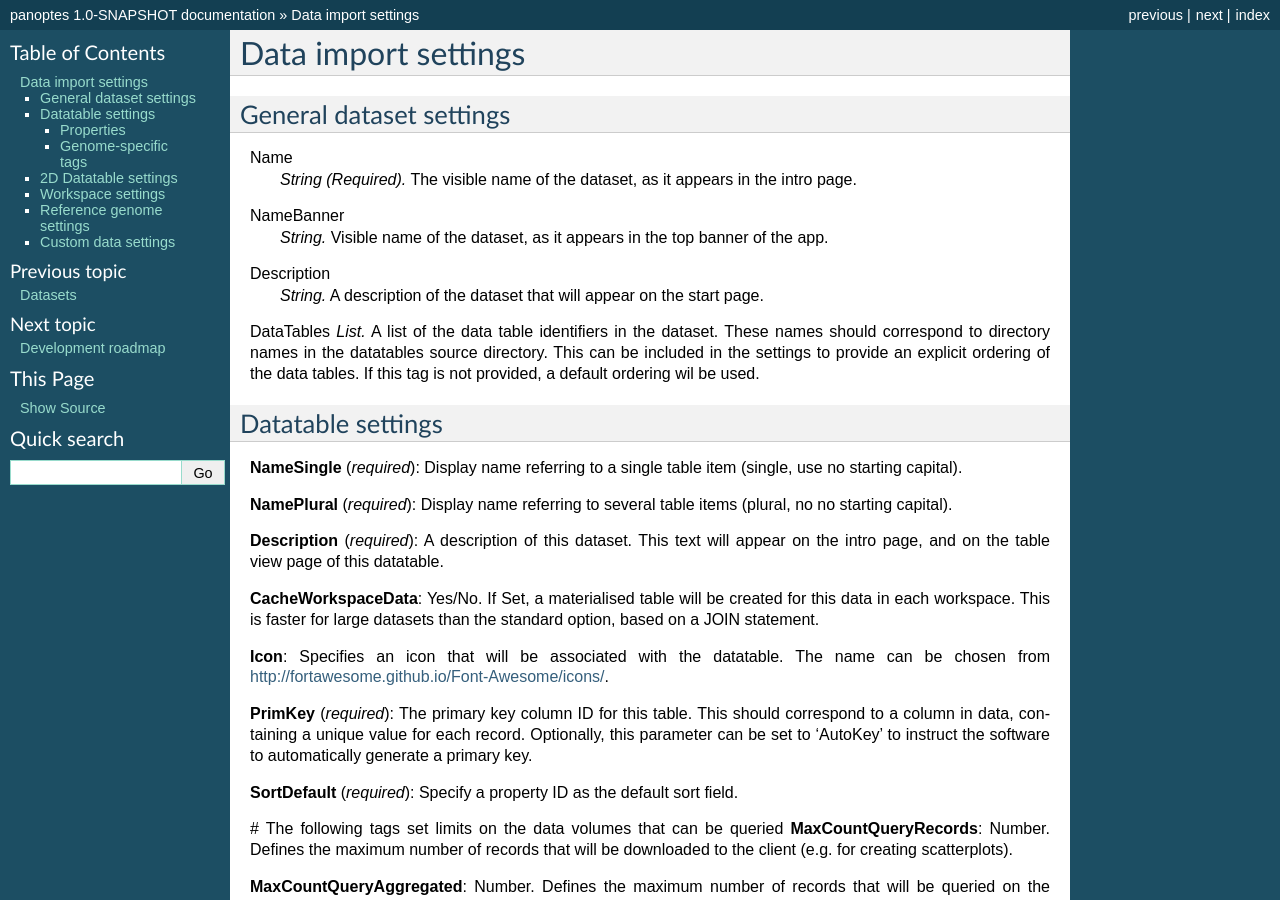
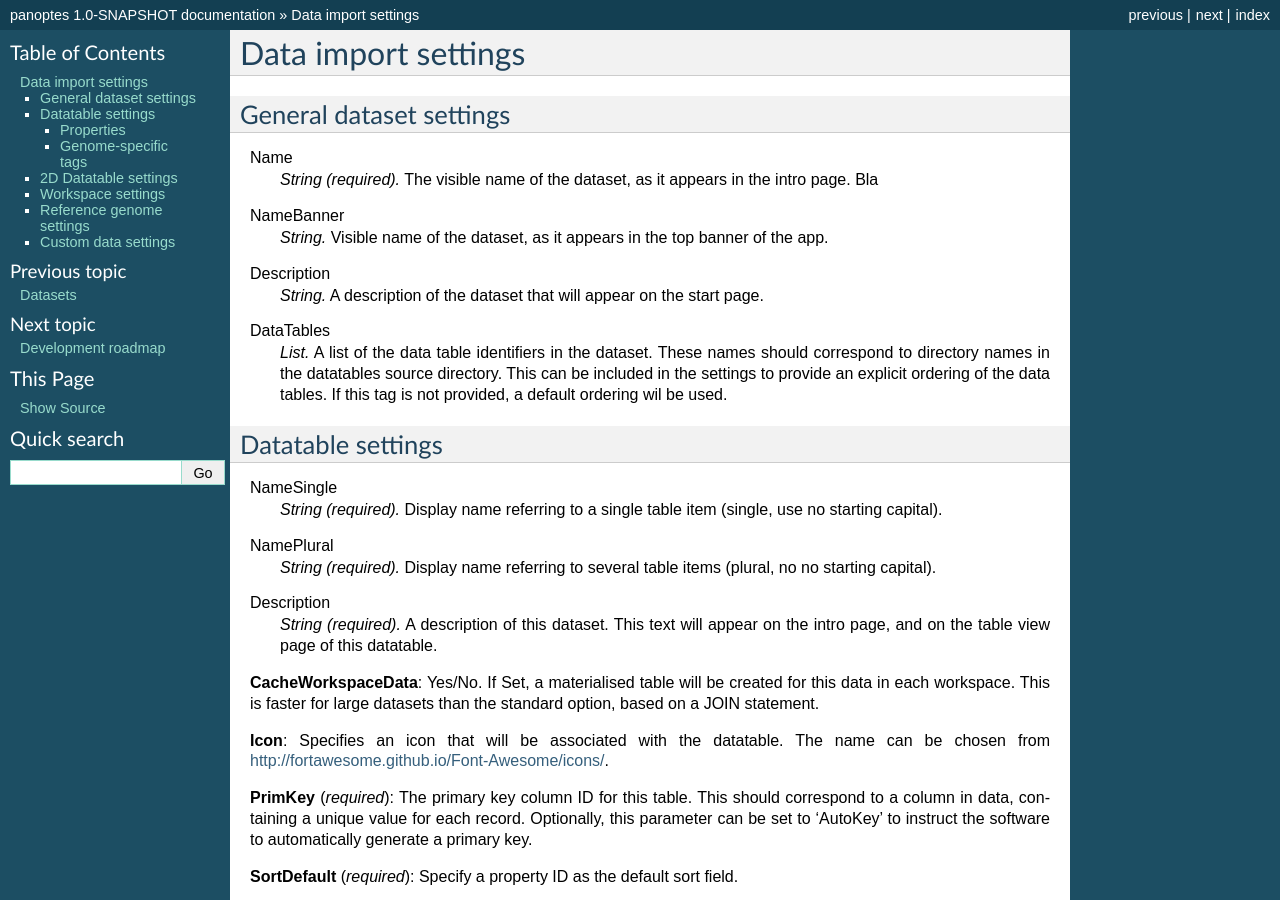
Before and after one commit to cggh/panoptes, a Sphinx documentation site: the page built from documentation/importsettings.rst, in a window 1280 px wide and 900 px high. Built offline with Sphinx 7.4.7, drawn with Linux system fonts in a browser that asks for light colours.

Commit message:
Update importsettings.rst

```diff
--- a/documentation/importsettings.rst
+++ b/documentation/importsettings.rst
@@ -6,7 +6,8 @@ General dataset settings
 ------------------------
 
 Name
-  *String (Required).* The visible name of the dataset, as it appears in the intro page.
+  *String (required).* The visible name of the dataset, as it appears in the intro page.
+  Bla
 
 NameBanner
   *String.* Visible name of the dataset, as it appears in the top banner of the app.
@@ -15,22 +16,22 @@ Description
   *String.* A description of the dataset that will appear on the start page.
 
 DataTables
-*List.* A list of the data table identifiers in the dataset.
-These names should correspond to directory names in the datatables source directory.
-This can be included in the settings to provide an explicit ordering of the data tables.
-If this tag is not provided, a default ordering wil be used.
+  *List.* A list of the data table identifiers in the dataset.
+  These names should correspond to directory names in the datatables source directory.
+  This can be included in the settings to provide an explicit ordering of the data tables.
+  If this tag is not provided, a default ordering wil be used.
 
 Datatable settings
 ------------------
 
-**NameSingle**  (*required*):
-Display name referring to a single table item (single, use no starting capital).
+NameSingle
+  *String (required).* Display name referring to a single table item (single, use no starting capital).
 
-**NamePlural**  (*required*):
-Display name referring to several table items (plural, no no starting capital).
+NamePlural
+  *String (required).* Display name referring to several table items (plural, no no starting capital).
 
-**Description**  (*required*):
-A description of this dataset. This text will appear on the intro page, and on the table view page of this datatable.
+Description
+  *String (required).* A description of this dataset. This text will appear on the intro page, and on the table view page of this datatable.
 
 **CacheWorkspaceData**: Yes/No.
 If Set, a materialised table will be created for this data in each workspace.
```
